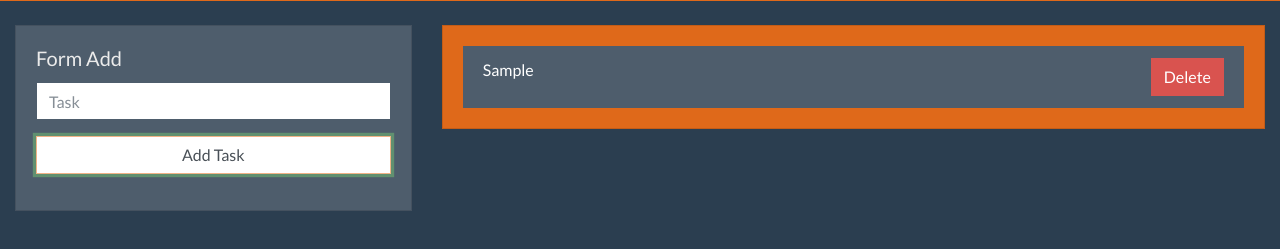
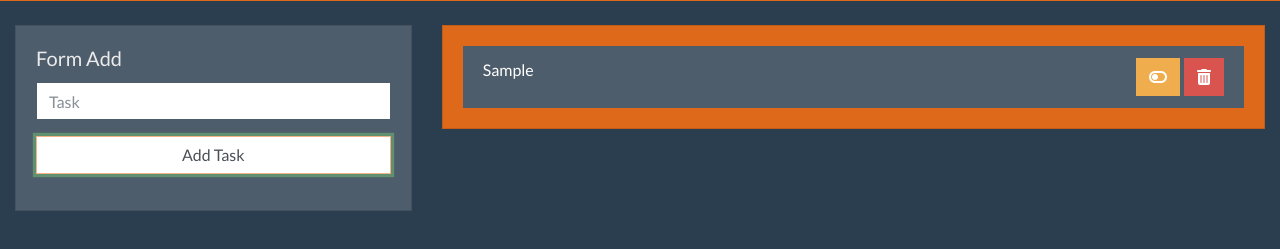
Before and after one commit to rjonathan87/task-vue, a plain HTML site: page index.html in a window 1280 px wide. Both pictures are taken after typing "Sample" into the empty fields and a click on the button "Add Task". Shown: the part 47-296 px from the top of the page. Drawn offline with nearby package versions, Linux system fonts and the light colour scheme.

Commit message:
Edit Delete

```diff
--- a/index.html
+++ b/index.html
@@ -5,6 +5,7 @@
     <meta name="viewport" content="width=device-width, initial-scale=1.0">
     <meta http-equiv="X-UA-Compatible" content="ie=edge">
     <link rel="stylesheet" href="css/bootstrap.min.css">
+    <link rel="stylesheet" href="https://stackpath.bootstrapcdn.com/font-awesome/4.7.0/css/font-awesome.min.css">
     <title>App Task Vue</title>
 </head>
 <body>
@@ -19,7 +20,10 @@
                         <h5 class="card-title">Form Add</h5>
                         <form class="form" id="frm-add">
                             <div class="form-group">
-                                <input  type="text" name="task" id="task" class="form-control"
+                                <input  type="text"
+                                        name="task"
+                                        id="task"
+                                        class="form-control"
                                         placeholder="Task" v-model="task">
                             </div>
                             <div class="form-group">
@@ -36,7 +40,28 @@
             <div class="col col-md-8">
                 <div class="card text-white bg-primary mb-3">
                         <div class="card-body">
-                            <ul class="list-group list-group-flush" id="listTask"></ul>
+                            <ul class="list-group list-group-flush" id="listTask">
+                                <li class="list-group-item" v-for="(el, index) in taskArr">
+                                    {{el.name}}
+                                    <button class="btn btn-danger float-right"
+                                            @click="deleteTask(index)">
+                                        <span class="fa fa-trash"></span>
+                                    </button>
+                                    <button
+                                        :class="[
+                                                'btn',
+                                                el.status === true ? 'btn-info' : 'btn-warning',
+                                                'float-right',
+                                                'mx-1'
+                                            ]"
+                                        @click="editTask(index)">
+                                        <span :class="[
+                                                'fas',
+                                                el.status === true ? 'fa-toggle-on' : 'fa-toggle-off'
+                                            ]"></span>
+                                    </button>
+                                </li>
+                            </ul>
                         </div>
                 </div>
             </div>
@@ -44,6 +69,7 @@
     </div>
 
     <script src="https://cdn.jsdelivr.net/npm/vue/dist/vue.js"></script>
+    <script src="https://kit.fontawesome.com/a076d05399.js"></script>
     <script src="js/app.js"></script>
 </body>
 </html>
--- a/js/app.js
+++ b/js/app.js
@@ -18,8 +18,8 @@ let app = new Vue({
 
             //actualiza el localStorage
             this.addDB();
-            this.listTask();
-            document.getElementById("task").value = '';
+            // this.listTask();
+            this.task = '';
         },
 
         // Agrega datos en el localStorage
@@ -42,15 +42,16 @@ let app = new Vue({
                 this.taskArr = [];
             }
         },
-        listTask(){
-            let listTask = document.getElementById("listTask");
-            listTask.innerHTML = '';
-            this.taskArr.forEach((el, index) => {
-                listTask.innerHTML += `
-                    <li class="list-group-item">
-                        ${el.name} <button class="btn btn-danger float-right">Delete</button>
-                    </li>`;
-            })
+        deleteTask(index){
+            let taskName = this.taskArr[index].name;
+            if(confirm(`Desea eliminar ${taskName}?`)){
+                this.taskArr.splice(index,1);
+                this.addDB();
+            }
+        },
+        editTask(index){
+            this.taskArr[index].status = !this.taskArr[index].status;
+            this.addDB();
         },
         setFocus(){
             document.getElementById("task").focus();
@@ -59,6 +60,6 @@ let app = new Vue({
     mounted() {
         this.setFocus();
         this.checkDB();
-        this.listTask();
+        // this.listTask();
     }
-})
+});
```
